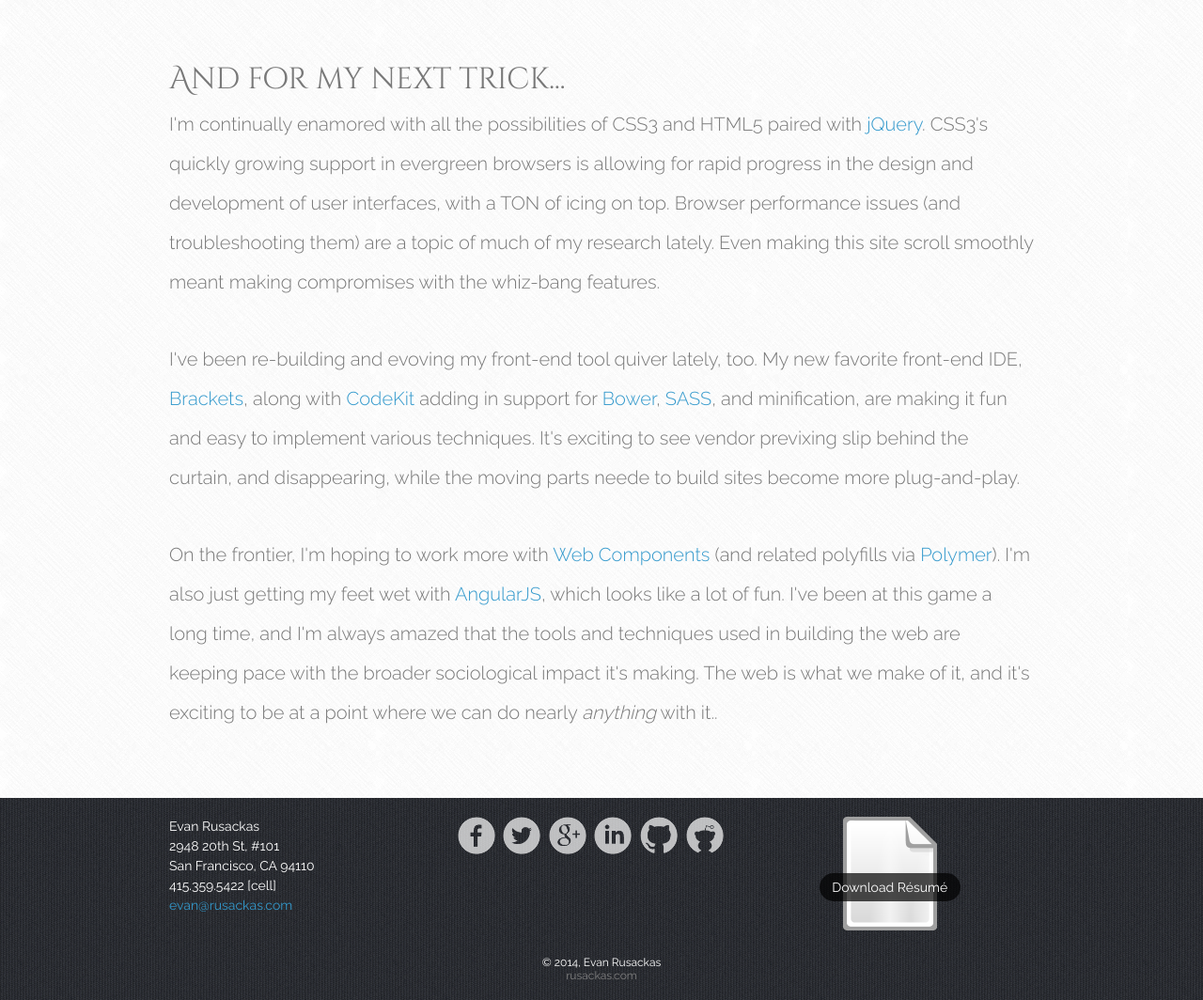
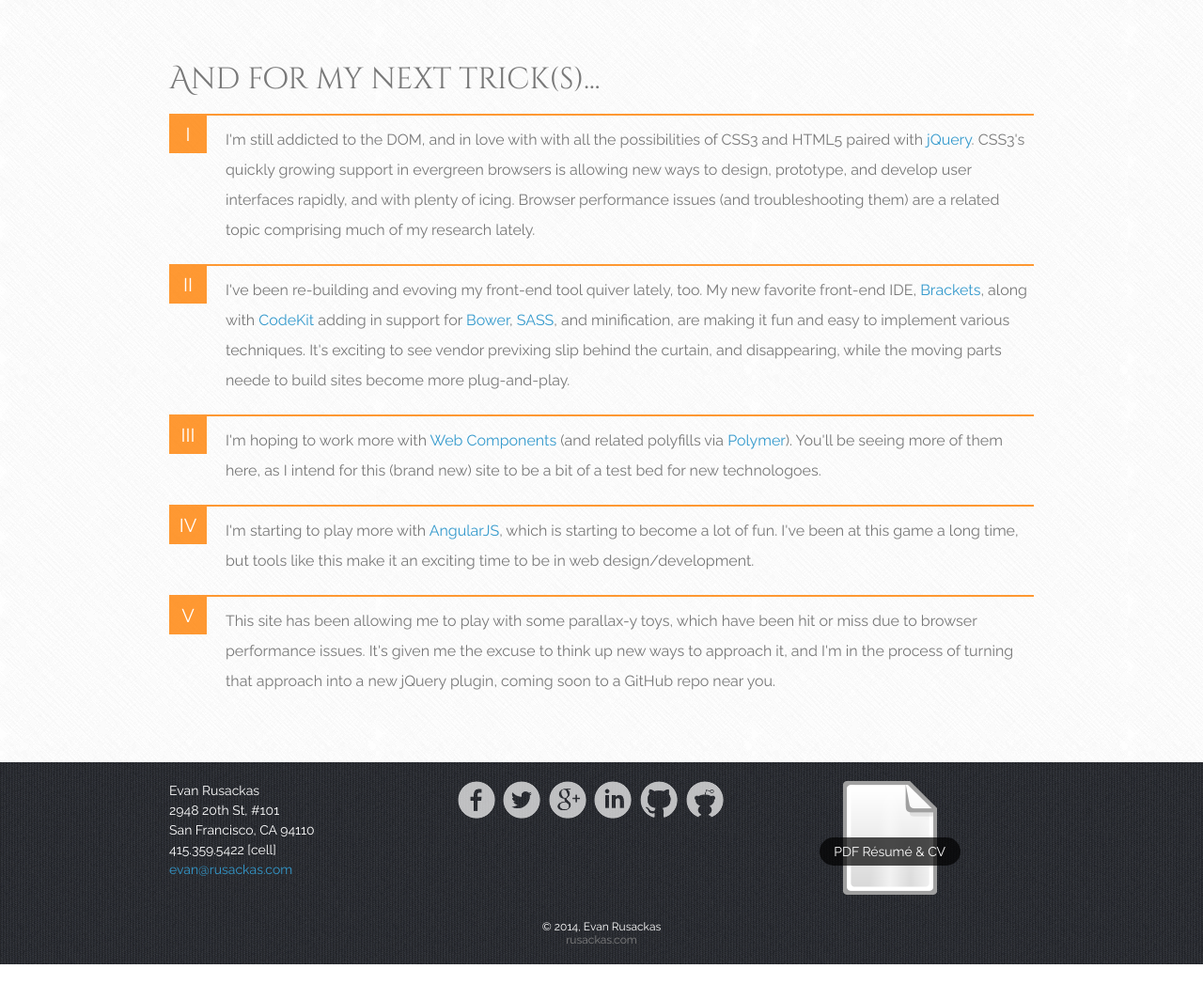
Before and after one commit to rusackas/rusackas.github.io, a PHP site: page / in a window 1280 px wide. Shown: the part 3505-4569 px from the top of the page at 94% size. After the commit the page ends 4531 px from the top, so only its background shows below. Run offline with PHP 8.4, Linux system fonts and the light colour scheme.

Commit message:
bottom section touch-up

```diff
--- a/css/style.css
+++ b/css/style.css
@@ -312,9 +312,31 @@ section.module.parallax h1 {
 
 #section_future {
   padding: 70px 0; }
-
-#section_future p {
-  line-height: 42px; }
+  #section_future ol {
+    counter-reset: goal-counter;
+    position: relative; }
+  #section_future li {
+    font-size: 16px;
+    line-height: 32px;
+    margin-top: 20px;
+    padding-left: 60px;
+    padding-top: 10px;
+    border-top: 2px solid #ff6600;
+    border-top: 2px solid rgba(255, 128, 0, 0.8); }
+  #section_future li:before {
+    counter-increment: goal-counter;
+    content: counter(goal-counter,upper-roman);
+    position: absolute;
+    left: 0px;
+    top: 0px;
+    width: 40px;
+    height: 40px;
+    line-height: 40px;
+    font-size: 20px;
+    color: white;
+    text-align: center;
+    background-color: #ff6600;
+    background-color: rgba(255, 128, 0, 0.8); }
 
 section.module.parallax h1.offscreen_vert {
   /*  left:-6000px;*/
@@ -855,7 +877,7 @@ section.module .coverflow-text h3 {
   section.module.parallax {
     padding: 10px; }
 
-  #section_future p {
+  #section_future li {
     font-size: 14px;
     line-height: 21px; }
 
--- a/css/style.scss
+++ b/css/style.scss
@@ -350,9 +350,35 @@ section.module.parallax h1 {
 }
 #section_future{
   padding:70px 0;
-}
-#section_future p{
-  line-height:42px;
+  ol{
+    //list-style-type: upper-roman;
+    counter-reset: goal-counter;
+    position: relative;
+  }
+  li{
+    font-size: 16px;
+    line-height:32px;
+    margin-top:20px;
+    padding-left:60px;
+    padding-top: 10px;
+    border-top:2px solid #ff6600;
+    border-top:2px solid rgba(255,128,0,.8);
+  }
+  li:before{
+    counter-increment: goal-counter;
+    content: counter(goal-counter, upper-roman);
+    position: absolute;
+    left:0px;
+    top:0px;
+    width:40px;
+    height:40px;
+    line-height: 40px;
+    font-size:20px;
+    color:white;
+    text-align: center;
+    background-color:#ff6600;
+    background-color:rgba(255,128,0,.8);
+  }
 }
 //section.module.parallax h1.offlow {
 section.module.parallax h1.offscreen_vert {
@@ -908,11 +934,13 @@ section.module .coverflow-text h3{
   section.module.parallax{
     padding:10px;
   }
-  #section_future p{
-    font-size: 14px;
-    line-height: 21px;
+  #section_future{
+    li{
+      font-size: 14px;
+      line-height: 21px;
+    }
   }
   ul.social li{
-  margin-right:3px;
+    margin-right:3px;
   }
 }
--- a/index.php
+++ b/index.php
@@ -262,12 +262,14 @@
 
       <section class="module content" id="section_future" data-title="Onward...">
         <div class="container">
-          <h2>And for my next trick...</h2>
-          <p>
-            I'm continually enamored with all the possibilities of CSS3 and HTML5 paired with <a href="http://jquery.com/">jQuery</a>. CSS3's quickly growing support in evergreen browsers is allowing for rapid progress in the design and development of user interfaces, with a TON of icing on top. Browser performance issues (and troubleshooting them) are a topic of much of my research lately. Even making this site scroll smoothly meant making compromises with the whiz-bang features.</p>
-          <p>I've been re-building and evoving my front-end tool quiver lately, too. My new favorite front-end IDE, <a href="http://brackets.io/?lang=en">Brackets</a>, along with <a href="">CodeKit</a> adding in support for <a href="http://bower.io/">Bower</a>, <a href="http://sass-lang.com/">SASS</a>, and minification, are making it fun and easy to implement various techniques. It's exciting to see vendor previxing slip behind the curtain, and disappearing, while the moving parts neede to build sites become more plug-and-play.</p>
-          <p>On the frontier, I'm hoping to work more with <a href="http://webcomponents.org/">Web Components</a> (and related polyfills via <a href="https://www.polymer-project.org/">Polymer</a>). I'm also just getting my feet wet with <a href="http://angularjs.org/">AngularJS</a>, which looks like a lot of fun. I've been at this game a long time, and I'm always amazed that the tools and techniques used in building the web are keeping pace with the broader sociological impact it's making. The web is what we make of it, and it's  exciting to be at a point where we can do nearly <i>anything</i> with it..
-          </p>
+          <h2>And for my next trick(s)...</h2>
+          <ol>
+            <li>I'm still addicted to the DOM, and in love with with all the possibilities of CSS3 and HTML5 paired with <a href="http://jquery.com/">jQuery</a>. CSS3's quickly growing support in evergreen browsers is allowing new ways to design, prototype, and develop user interfaces rapidly, and with plenty of icing. Browser performance issues (and troubleshooting them) are a related topic comprising much of my research lately.</li>
+          <li>I've been re-building and evoving my front-end tool quiver lately, too. My new favorite front-end IDE, <a href="http://brackets.io/?lang=en">Brackets</a>, along with <a href="">CodeKit</a> adding in support for <a href="http://bower.io/">Bower</a>, <a href="http://sass-lang.com/">SASS</a>, and minification, are making it fun and easy to implement various techniques. It's exciting to see vendor previxing slip behind the curtain, and disappearing, while the moving parts neede to build sites become more plug-and-play.</li>
+            <li>I'm hoping to work more with <a href="http://webcomponents.org/">Web Components</a> (and related polyfills via <a href="https://www.polymer-project.org/">Polymer</a>). You'll be seeing more of them here, as I intend for this (brand new) site to be a bit of a test bed for new technologoes.</li>
+            <li>I'm starting to play more with <a href="http://angularjs.org/">AngularJS</a>, which is starting to become a lot of fun. I've been at this game a long time, but tools like this make it an exciting time to be in web design/development.</li>
+            <li>This site has been allowing me to play with some parallax-y toys, which have been hit or miss due to browser performance issues. It's given me the excuse to think up new ways to approach it, and I'm in the process of turning that approach into a new jQuery plugin, coming soon to a GitHub repo near you.</li>
+          </ol>
         </div>
       </section>
 
@@ -294,7 +296,7 @@
           </ul>
         </aside>
         <aside>
-          <a href="EvanRusackas_Resume_CV.pdf" target="_blank" class="file"><img alt="Download Résumé &amp; CV" src="img/file_icon.png" width="100" height="121" /><span class="download">Download Résumé</span></a>
+          <a href="EvanRusackas_Resume_CV.pdf" target="_blank" class="file"><img alt="Download PDF Résumé &amp; CV" src="img/file_icon.png" width="100" height="121" /><span class="download">PDF Résumé &amp; CV</span></a>
         </aside>
       </div>
       <div class="copyright">
```
